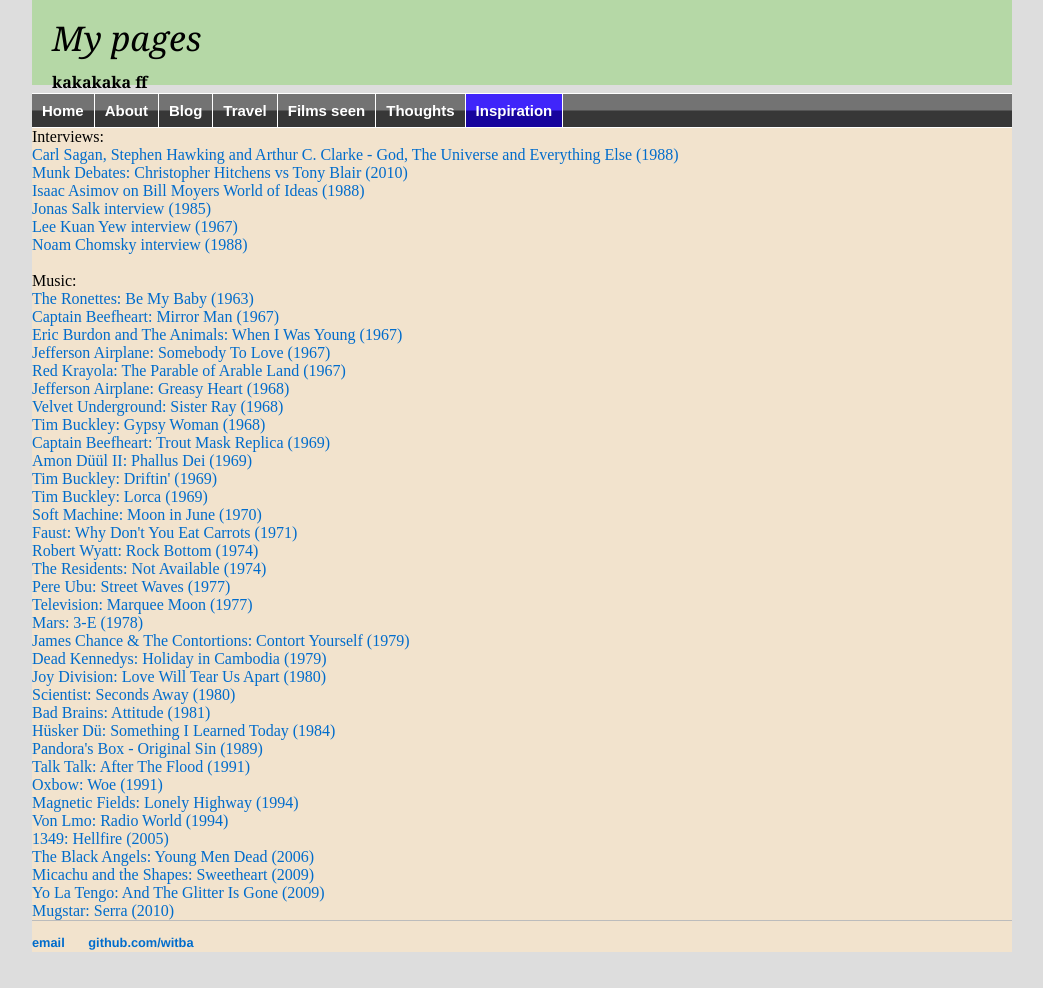
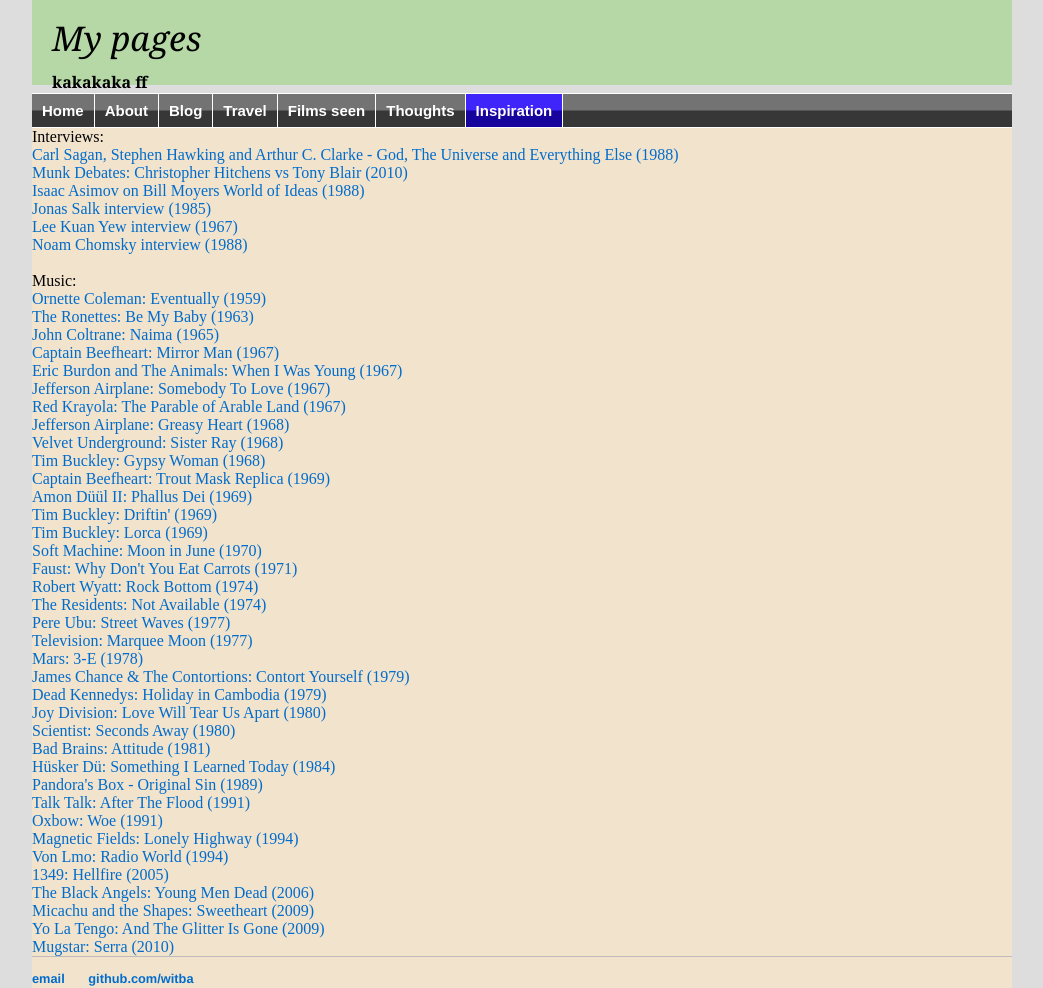
Before and after one commit to witba/witba.github.io, a Jekyll site: the page built from inspiration/index.html, in a window 1280 px wide. Shown: the whole page, without its empty margins (118-1161 px from the left). Built offline with Jekyll 4.4.1, drawn with Linux system fonts in a browser that asks for light colours; before the commit the page ends 952 px from its top, so only the background shows below that.

Commit message:
Update index.html

```diff
--- a/inspiration/index.html
+++ b/inspiration/index.html
@@ -13,7 +13,9 @@
 <br>
 
 Music:<br>
+<a href="https://www.youtube.com/watch?v=Znw0vu2-7b4" target=_blank>Ornette Coleman: Eventually (1959)</a><br>
 <a href="https://www.youtube.com/watch?v=ZV5tgZlTEkQ" target=_blank>The Ronettes: Be My Baby (1963)</a><br>
+<a href="https://www.youtube.com/watch?v=Kd9AYDRBht4" target=_blank>John Coltrane: Naima (1965)</a><br>
 <a href="https://www.youtube.com/watch?v=pBk20ujrZZU" target=_blank>Captain Beefheart: Mirror Man (1967)</a><br>
 <a href="https://www.youtube.com/watch?v=ur30bn_3G58" target=_blank>Eric Burdon and The Animals: When I Was Young (1967)</a><br>
 <a href="https://www.youtube.com/watch?v=YnS0GaiIewM" target=_blank>Jefferson Airplane: Somebody To Love (1967)</a><br>
```
